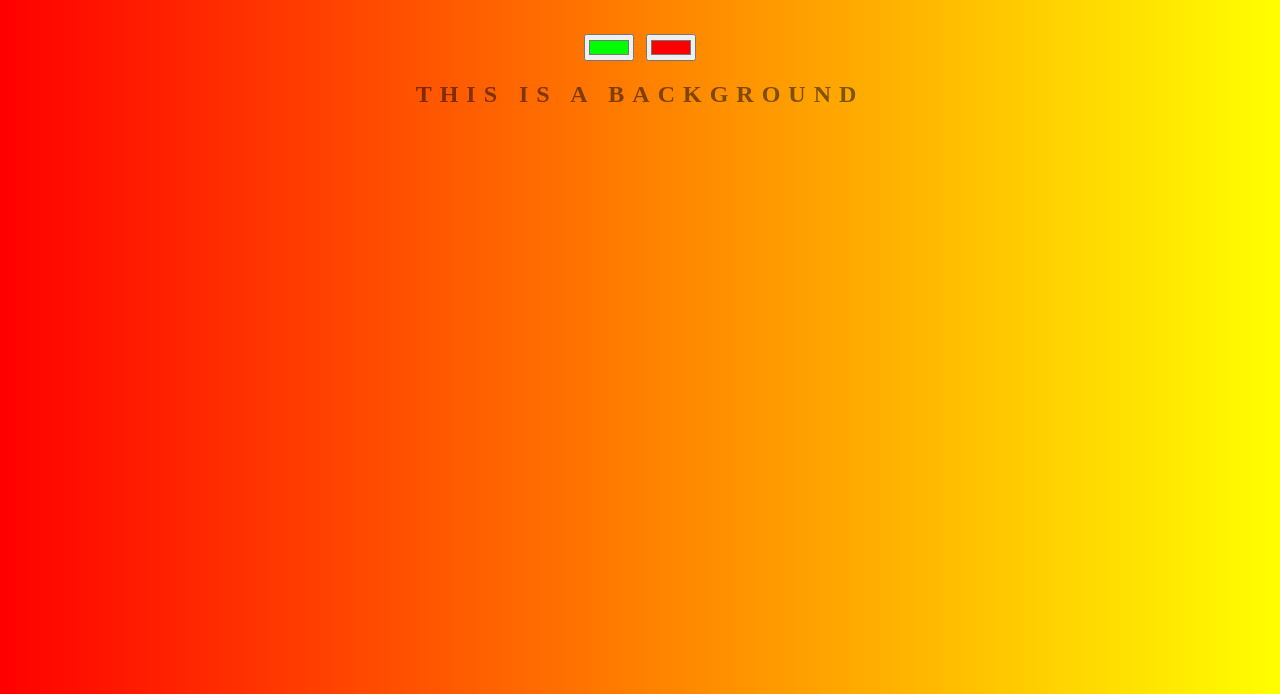
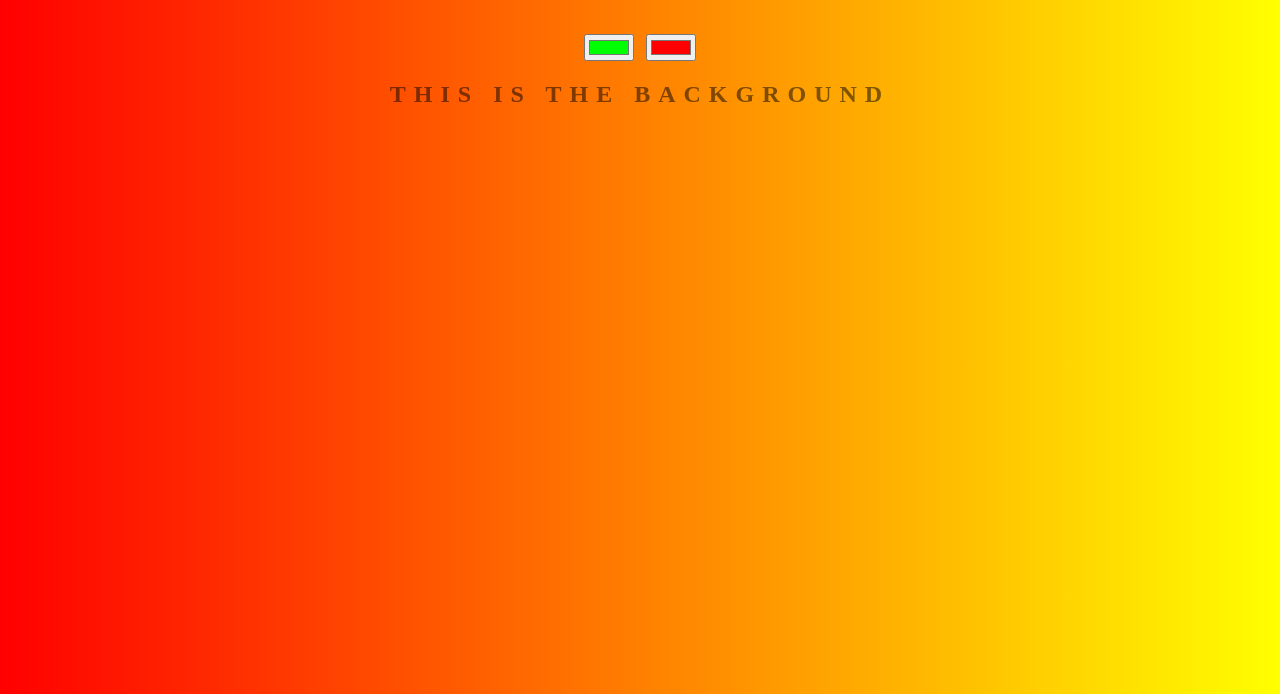
Before and after one commit to kalimad924/background-generator, a plain HTML site: page index.html in a window 1280 px wide. Shown: the part 106-800 px from the top of the page. Drawn offline with Linux system fonts and the light colour scheme.

Commit message:
changed h2

```diff
--- a/index.html
+++ b/index.html
@@ -8,7 +8,7 @@
 	<h1>Cool Generator</h1>
 	<input class="color1" type="color" name="color1" value="#00ff00">
 	<input class="color2" type="color" name="color2" value="#ff0000">
-	<h2>This is a Background</h2>
+	<h2>This is the Background</h2>
 	<h3></h3>
 	<script type="text/javascript" src="script.js"></script>
 </body>
```
